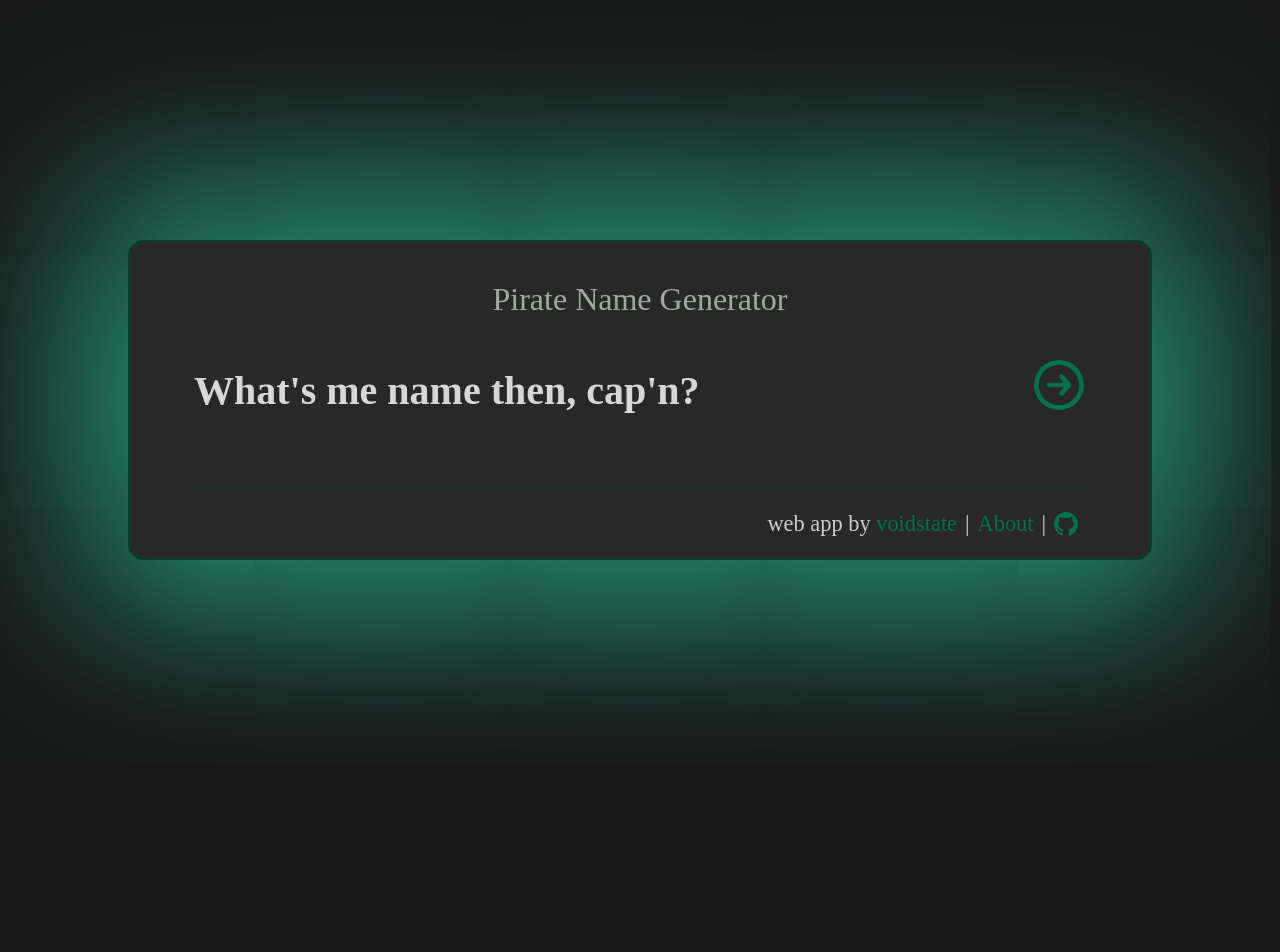
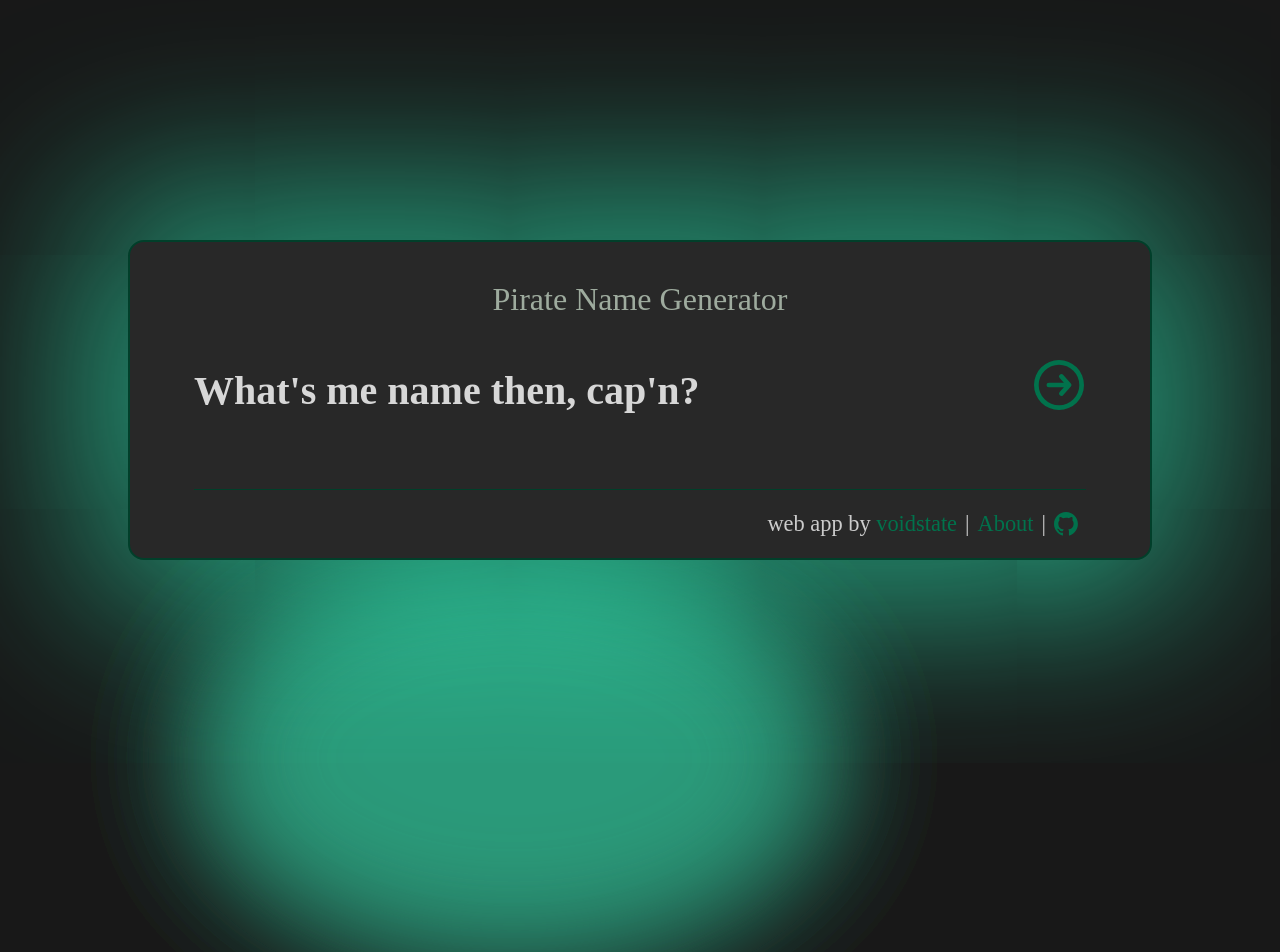
Before and after one commit to voidstate/pirate-names, a Vue app: page / in a window 1280 px wide. Shown: the top 952 px of the page. Before the commit the page ends 800 px from the top, so only its background shows below. Built offline with nearby package versions, Linux system fonts and the light colour scheme; a web font is replaced by a local one.

Commit message:
Animated bg

```diff
--- a/src/App.vue
+++ b/src/App.vue
@@ -1,6 +1,76 @@
 <script setup>
 import PageHeader from '@/components/Page-Header.vue'
 import PageFooter from '@/components/Page-Footer.vue'
+import { ref, nextTick } from 'vue'
+</script>
+
+<script defer>
+( () =>
+{
+	console.log( 'init glow' )
+
+	// DOM elements
+	let glow1 = document.querySelector( '.app__glow1' )
+	let glow2 = document.querySelector( '.app__glow2' )
+	let glow3 = document.querySelector( '.app__glow3' )
+	let glow4 = document.querySelector( '.app__glow4' )
+
+	// make the window size usable as a variable
+	const windowWidth = window.innerWidth
+	const windowHeight = window.innerHeight
+
+	// detect mouse movement and make it usable as a variable
+	const moveGlowByMousePosition = ( event ) =>
+	{
+
+		setTimeout( () =>
+		{
+			glow1 = document.querySelector( '.app__glow1' )
+			glow2 = document.querySelector( '.app__glow2' )
+			glow3 = document.querySelector( '.app__glow3' )
+			glow4 = document.querySelector( '.app__glow4' )
+
+			// mouse position
+			const mouse_x = event.clientX
+			const mouse_y = event.clientY
+			console.log( mouse_y + ' : ' + mouse_x )
+
+			// difference between mouse position and window size
+			const delta_x1 = Math.round( ( mouse_x / windowWidth * 100 ) / 3, 0 )
+			const delta_x2 = Math.round( ( mouse_x / windowWidth * 100 ) / 3, 0 )
+			const delta_y1 = Math.round( ( mouse_y / windowHeight * 100 ) / 3, 0 )
+			const delta_y2 = Math.round( ( mouse_y / windowHeight * 100 ) / 3, 0 )
+
+			console.log( 'glow1', glow1 )
+			console.log( 'glow2', glow2 )
+
+			// Glow element position
+			if ( glow1 && glow2 && glow3 && glow4 ) {
+
+				glow1.style.opacity = 0.2 + ( Math.random() * 0.7 )
+				glow1.style.right = `${ delta_x1 }%`
+				glow1.style.bottom = `${ delta_y1 }%`
+
+				glow2.style.opacity = 0.2 + ( Math.random() * 0.7 )
+				glow2.style.bottom = `${ delta_x2 }%`
+				glow2.style.left = `${ delta_y2 }%`
+
+				glow3.style.opacity = 0.2 + ( Math.random() * 0.7 )
+				glow3.style.left = `${ delta_x2 }%`
+				glow3.style.top = `${ delta_y2 }%`
+
+				glow4.style.opacity = 0.2 + ( Math.random() * 0.7 )
+				glow4.style.top = `${ delta_x1 }%`
+				glow4.style.right = `${ delta_y1 }%`
+			}
+
+		}, 200 )
+	}
+
+	// detect mouse movement
+	document.addEventListener( 'mousemove', moveGlowByMousePosition )
+
+} )()
 </script>
 
 <template>
@@ -19,6 +89,58 @@ import PageFooter from '@/components/Page-Footer.vue'
 			</footer>
 		</div>
 	</div>
+
+	<div class="app__glow1"></div>
+	<div class="app__glow2"></div>
+	<div class="app__glow3"></div>
+	<div class="app__glow4"></div>
 </template>
 
-<style scoped></style>
+<style scoped>
+.app
+{
+
+	overflow: hidden;
+
+	.app__glow1,
+	.app__glow2,
+	.app__glow3,
+	.app__glow4
+	{
+		content: "";
+		position: absolute;
+		top: auto;
+		bottom: auto;
+		left: auto;
+		right: auto;
+		height: 50%;
+		width: 50%;
+		max-width: 1024px;
+		border-radius: 50%;
+		opacity: 0.3;
+		filter: blur(60px);
+		transition: all 5s ease;
+		background-color: var(--color-glow-soft);
+	}
+
+	.app__glow1
+	{
+		z-index: -1;
+	}
+
+	.app__glow2
+	{
+		z-index: -2;
+	}
+
+	.app__glow3
+	{
+		z-index: -3;
+	}
+
+	.app__glow4
+	{
+		z-index: -4;
+	}
+}
+</style>
--- a/src/assets/base.css
+++ b/src/assets/base.css
@@ -40,6 +40,8 @@
 	--color-link-active: hsl(from var(--color-link) h s calc(l + 10));
 
 	--color-glow: #2dffc4b3;
+	--color-glow-soft: #38ebb8b3;
+	--color-glow-mute: #2ead808a;
 
 	--layout-gap: 2rem;
 
```
